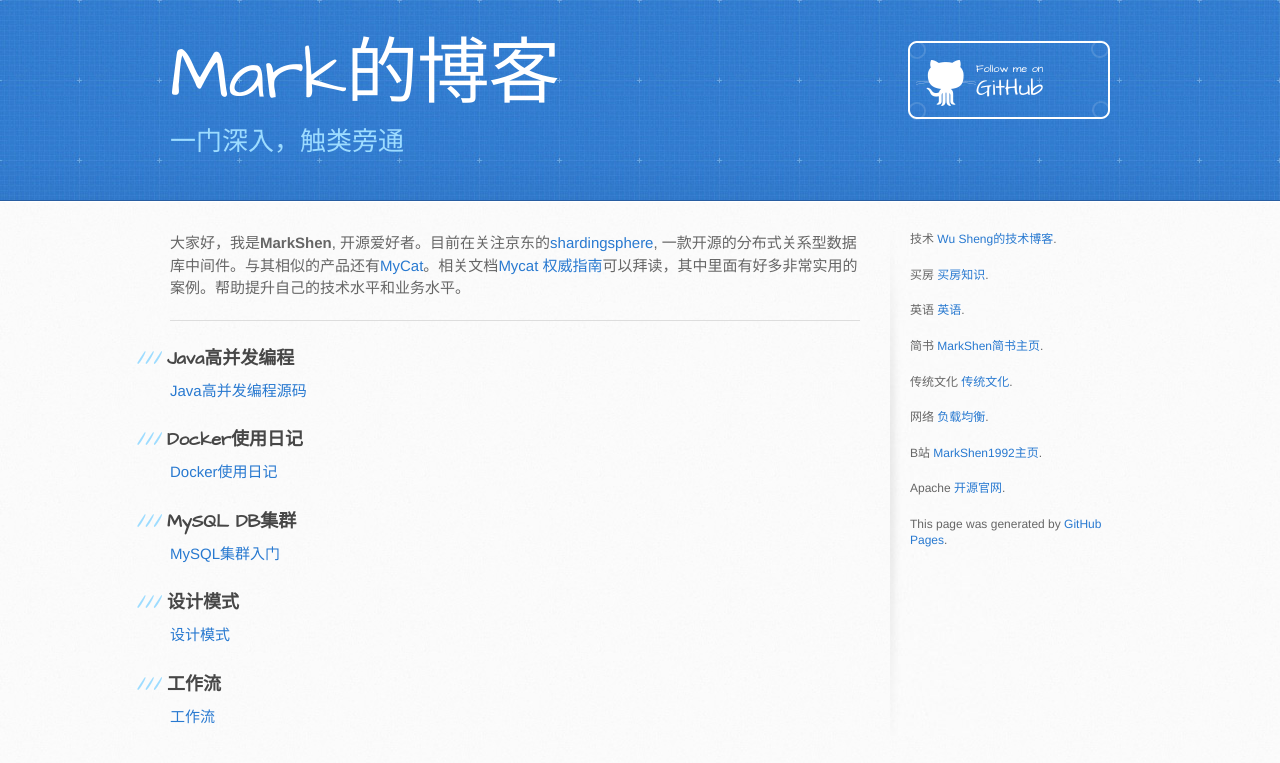
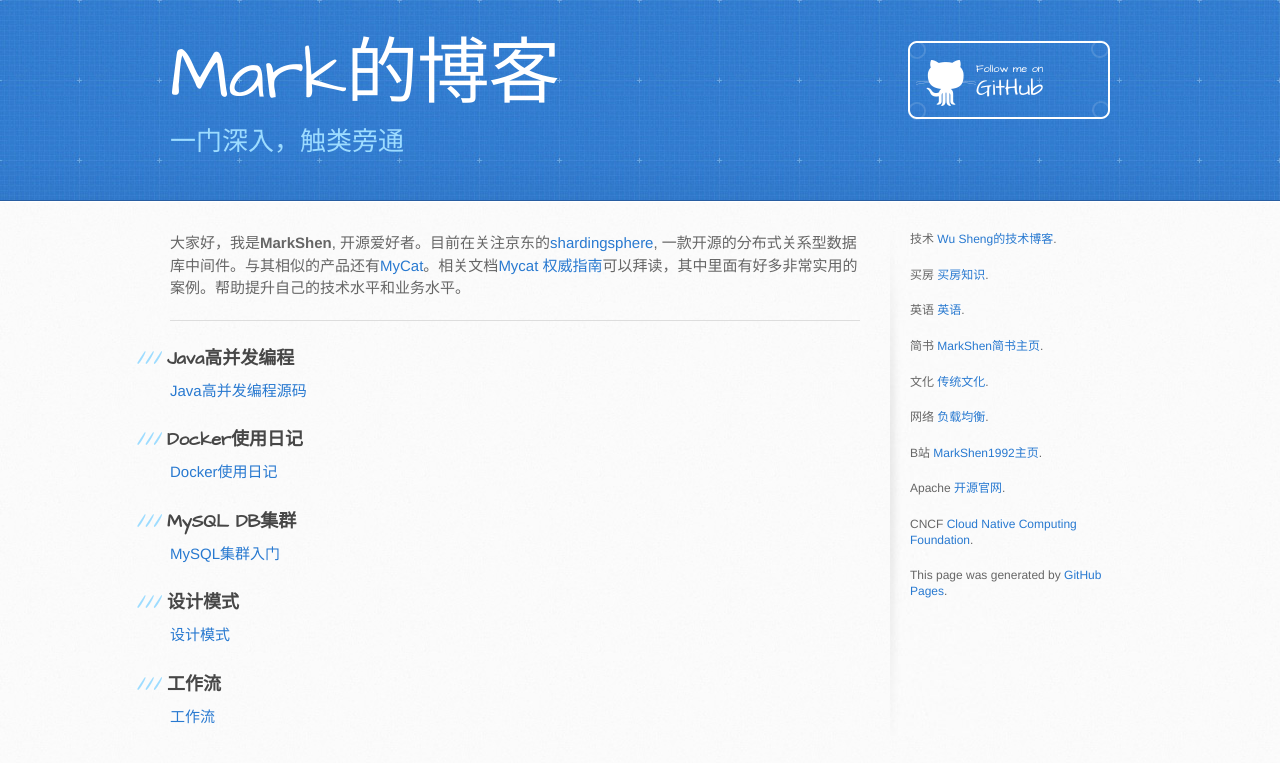
Before and after one commit to MarkShen1992/markshen1992.github.io, a Jekyll site: the page built from index.md, in a window 1280 px wide. Shown: the top 763 px of the page. Built offline with Jekyll 4.4.1, drawn with Linux system fonts in a browser that asks for light colours.

Commit message:
add a new website

```diff
--- a/_layouts/default.html
+++ b/_layouts/default.html
@@ -72,10 +72,11 @@
           <p>买房 <a href="https://github.com/houshanren/hangzhou_house_knowledge" target="_blank">买房知识</a>.</p>
           <p>英语 <a href="https://markshen1992.github.io/document/english/english.html" target="_blank">英语</a>.</p>
           <p>简书 <a href="https://www.jianshu.com/u/991ae6754732" target="_blank">MarkShen简书主页</a>.</p>
-          <p>传统文化 <a href="https://markshen1992.github.io/document/chinese_traditional_culture/resources.html" target="_blank">传统文化</a>.</p>
+          <p>文化 <a href="https://markshen1992.github.io/document/chinese_traditional_culture/resources.html" target="_blank">传统文化</a>.</p>
           <p>网络 <a href="https://markshen1992.github.io/document/network/load_balance.html" target="_blank">负载均衡</a>.</p>
           <p>B站 <a href="https://space.bilibili.com/426146243" target="_blank">MarkShen1992主页</a>.</p>
-		  <p>Apache <a href="http://www.apache.org/" target="_blank">开源官网</a>.</p>
+          <p>Apache <a href="http://www.apache.org/" target="_blank">开源官网</a>.</p>
+          <p>CNCF <a href="https://landscape.cncf.io/" target="_blank">Cloud Native Computing Foundation</a>.</p>
           <p>This page was generated by <a href="https://pages.github.com">GitHub Pages</a>.</p>
         </aside>
       </div>
```
